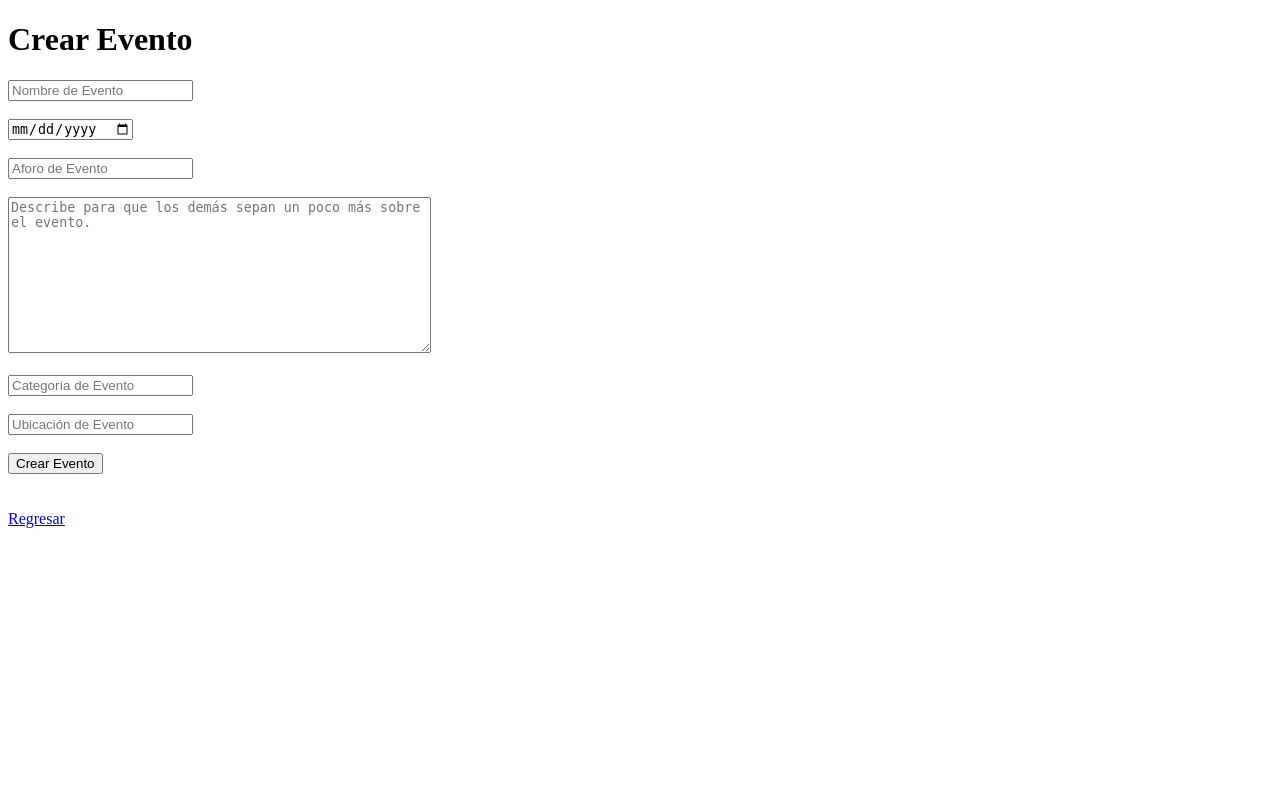
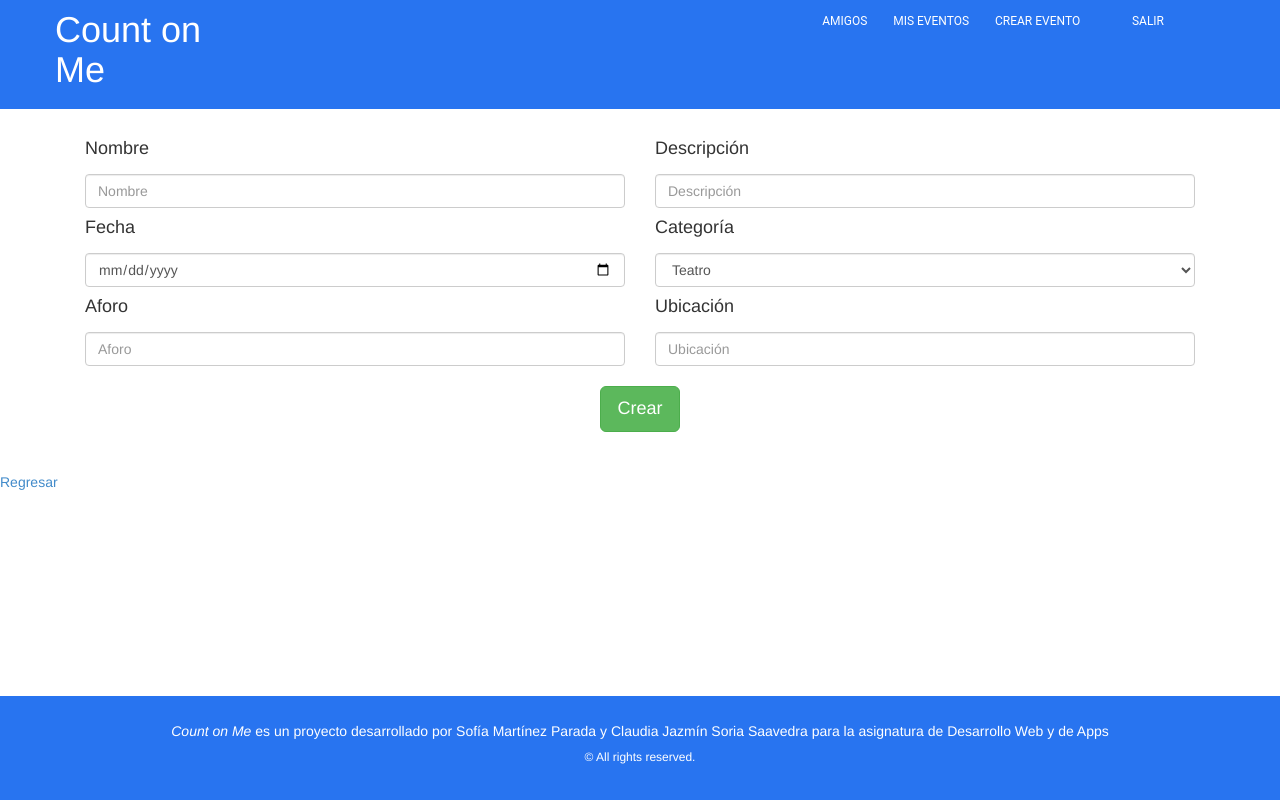
Before and after one commit to clxudiajazmin/CountOnMe, a PHP site: page /crearEvento.php in a window 1280 px wide. Run offline with PHP 8.4, Linux system fonts and the light colour scheme; data that the repository does not hold is empty.

Commit message:
Crear evento

```diff
--- a/crearEvento.php
+++ b/crearEvento.php
@@ -4,9 +4,14 @@
 <!DOCTYPE html>
 <html lang="en">
 <head>
-    <meta charset="UTF-8">
+<meta charset="UTF-8">
     <meta name="viewport" content="width=device-width, initial-scale=1.0">
     <title>Crear Evento</title>
+
+    <link rel="stylesheet" href="css/navbar.css">
+    <link rel="stylesheet" href="css/bootstrap.min.css">
+    <link rel="stylesheet" href="css/footer.css">
+    <link rel="stylesheet" href="css/norm.css">
 </head>
 <body>
     <?php
@@ -16,16 +21,114 @@
             $row = $solicitar->fetch_assoc();
         }
     ?>
-    <h1>Crear Evento</h1>
-    <form action="" method="post">
-        <input type="text" placeholder="Nombre de Evento" name="nombre" required><br><br>
-        <input type="date" placeholder="Fecha de Evento" name="fecha" required><br><br>
-        <input type="number" placeholder="Aforo de Evento" name="aforo" required><br><br>
-        <textarea rows="10" cols="50" name ="descripcion" placeholder="Describe para que los demás sepan un poco más sobre el evento."></textarea><br><br>
-        <input type="text" placeholder="Categoría de Evento" name="categoria"><br><br>
-        <input type="text" placeholder="Ubicación de Evento" name="ubicacion"><br><br>
-        <input type="submit" name="event" value="Crear Evento">
-    </form>
+    <!-- HEADER-->
+    <div id ="flipkart-navbar">
+      <div class="container">
+        <div class="row row1">
+          <ul class= "largenav pull-right">
+            <li class="upper-links"><a class="links" href="misAmigos.php">AMIGOS</a></li>
+            <li class="upper-links"><a class="links" href="misEventos.php">MIS EVENTOS</a></li>
+            <li class="upper-links"><a class="links" href="crearEvento.php">CREAR EVENTO</a></li>
+            <li class="upper-links"><a class="links" href="editarPerfil.php"><?php echo strtoupper($row['nombre']);?></a></li>
+            <li class="upper-links"><a class="links" href="logout.php">SALIR</a></li>
+          </ul>
+          <div class="row row2">
+            <div class="col-sm-2">
+              <h1 style="margin:0px;"><span class="largenav">Count on Me</span></h1>
+            </div>
+          </div>
+        </div>
+      </div>
+    </div>
+
+    <!--CUERPO-->
+    <div class="container bootstrap snippet">
+          <div class="col-sm-13">
+                      <form class="form" action="##" method="post" id="registrationForm">
+                          <div class="form-group">
+
+                              <div class="col-xs-6">
+                                  <label for="name"><h4>Nombre</h4></label>
+
+                                  <input type="text" class="form-control" name="nombre" id="nombre" placeholder="Nombre" title="Introduce el nombre del evento.">
+                              </div>
+                          </div>
+                          <div class="form-group">
+
+                              <div class="col-xs-6">
+                                <label for="username"><h4>Descripción</h4></label>
+                                  <input type="textarea" class="form-control" name="descripcion" id="descripcion" placeholder="Descripción" title="Introuduce la descripción del evento.">
+                              </div>
+                          </div>
+
+                          <div class="form-group">
+
+                              <div class="col-xs-6">
+                                  <label for="email"><h4>Fecha</h4></label>
+                                  <input type="date" class="form-control" name="fecha" id="fecha" placeholder="dd/mm/aa" title="Introduce la fecha del evento.">
+                              </div>
+                          </div>
+
+                          <div class="form-group">
+
+                              <div class="col-xs-6">
+                                <label for="text"><h4>Categoría</h4></label>
+
+                                <select class="form-control" name = "categoria">
+
+                                  <option value="Teatro">Teatro</option>
+                                  <option value="Musica">Música</option>
+                                  <option value="Deportes">Deportes</option>
+                                  <option value="Gastronomia">Gastronomía</option>
+
+                                </select>
+                              </div>
+                          </div>
+
+                          <div class="form-group">
+
+                              <div class="col-xs-6">
+                                  <label for="text"><h4>Aforo</h4></label>
+                                  <input type="text" class="form-control" name="aforo" id="aforo" placeholder="Aforo" title="Introduce el aforo del evento.">
+                              </div>
+                          </div>
+                          <div class="form-group">
+
+                              <div class="col-xs-6">
+                                <label for="ubicacion"><h4>Ubicación</h4></label>
+                                  <input type="text" class="form-control" name="ubicacion" id="ubicacion" placeholder="Ubicación" title="Introduce la ubicación del evento.">
+                              </div>
+                          </div>
+                          <center>
+                          <div class="form-group">
+                               <div class="col-xs-12">
+                                    <br>
+                                    <button class="btn btn-lg btn-success" type="submit" name = "event"> Crear</button>
+                                </div>
+                          </div>
+                          </center>
+                    </form>
+
+                  <hr>
+
+                 </div><!--/tab-pane-->
+                 <!--/tab-pane-->
+
+            </div><!--/col-9-->
+
+    <!--FOOTER-->
+      <section id = "footer" class="absolute">
+        <div class="container">
+          <div class="row">
+            <div class="col-xs-12 col-sm-12 col-md-12 mt-2 mt-sm-2 text-center">
+              <p><i>Count on Me</i> es un proyecto desarrollado por Sofía Martínez Parada y Claudia Jazmín Soria Saavedra para la asignatura de Desarrollo Web y de Apps</p>
+              <p class="h6">© All rights reserved.</p>
+            </div>
+            <hr>
+          </div>
+        </div>
+      </section>
+
 
     <?php
         if(isset($_POST['event'])){
```
